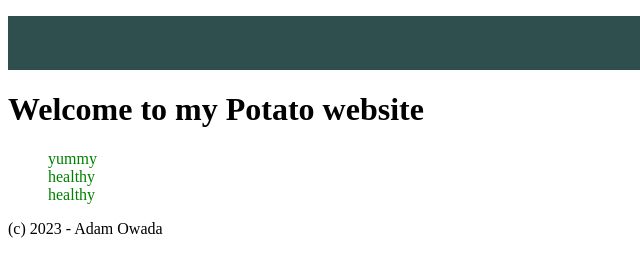
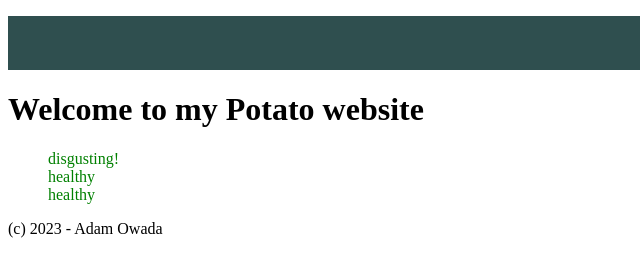
Before and after one commit to adamowada/potato-website, a plain HTML site: page index.html in a window 1280 px wide. Shown: the full height of the page, 0-640 px from the left. Drawn offline with Linux system fonts and the light colour scheme.

Commit message:
Changed potato website - updated opinion on potato taste.

```diff
--- a/index.html
+++ b/index.html
@@ -18,7 +18,7 @@
     <main>
         <h1>Welcome to my Potato website</h1>
         <ul>
-            <li>yummy</li>
+            <li>disgusting!</li>
             <li>healthy</li>
             <li>healthy</li>
         </ul>
```
